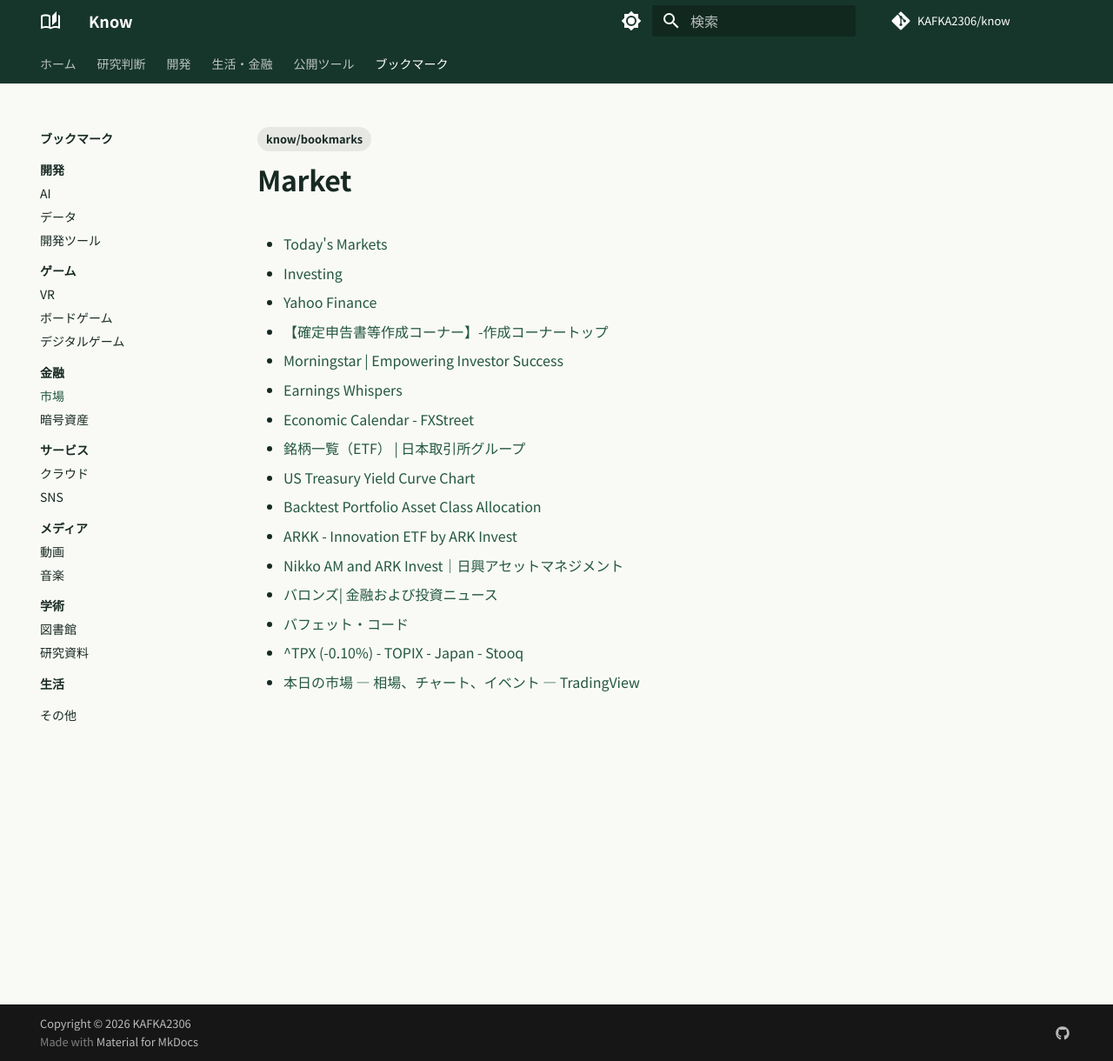
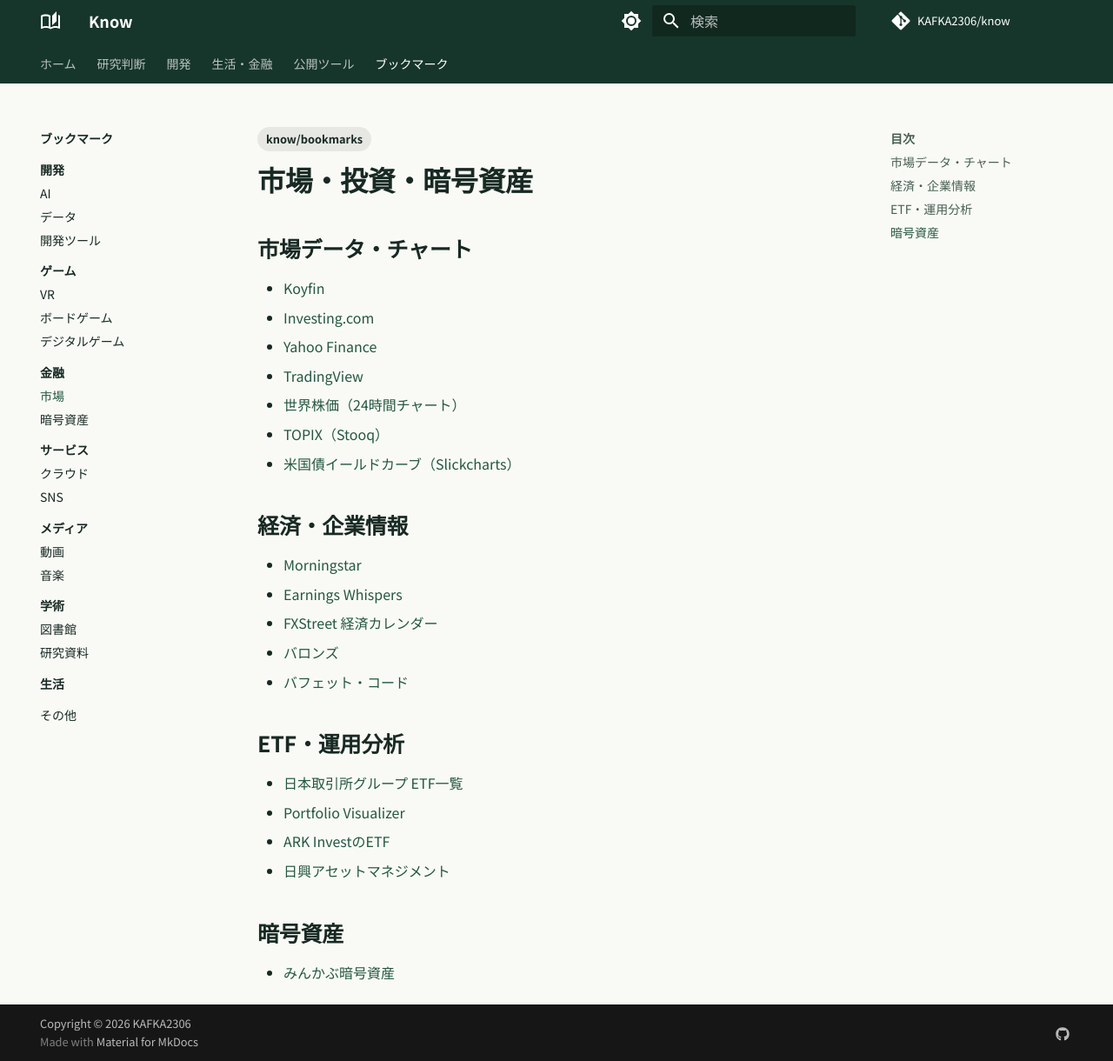
Before and after one commit to KAFKA2306/know, an MkDocs documentation site: the page built from docs/bookmarks/Finance/Market/index.md, in a window 1280 px wide and 1220 px high. Shown: the whole window at 87% size. Built offline with MkDocs 1.6.1 and Material for MkDocs 9.7.7, drawn with Linux system fonts in a browser that asks for light colours; comment, search, counter and statistics services are not loaded.

Commit message:
docs(bookmarks): classify sources in docs/bookmarks/Finance/Market/index.md

```diff
--- a/docs/bookmarks/Finance/Market/index.md
+++ b/docs/bookmarks/Finance/Market/index.md
@@ -1,24 +1,37 @@
 ---
 type: bookmark
-description: "「Market」のブックマークを探すための索引。"
+description: "金融市場、経済指標、企業分析、暗号資産を調べるリンク集。"
 tags:
   - know/bookmarks
 ---
-# Market
 
-- [Today's Markets](https://app.koyfin.com)
-- [Investing](https://www.investing.com)
+# 市場・投資・暗号資産
+
+## 市場データ・チャート
+
+- [Koyfin](https://app.koyfin.com)
+- [Investing.com](https://www.investing.com)
 - [Yahoo Finance](https://finance.yahoo.com)
-- [【確定申告書等作成コーナー】-作成コーナートップ](https://www.keisan.nta.go.jp)
-- [Morningstar | Empowering Investor Success](https://www.morningstar.com)
+- [TradingView](https://jp.tradingview.com)
+- [世界株価（24時間チャート）](https://sekai-kabuka.com)
+- [TOPIX（Stooq）](https://stooq.pl)
+- [米国債イールドカーブ（Slickcharts）](https://www.slickcharts.com)
+
+## 経済・企業情報
+
+- [Morningstar](https://www.morningstar.com)
 - [Earnings Whispers](https://www.earningswhispers.com)
-- [Economic Calendar - FXStreet](https://www.fxstreet.com)
-- [銘柄一覧（ETF） | 日本取引所グループ](https://www.jpx.co.jp)
-- [US Treasury Yield Curve Chart](https://www.slickcharts.com)
-- [Backtest Portfolio Asset Class Allocation](https://www.portfoliovisualizer.com)
-- [ARKK - Innovation ETF by ARK Invest](https://ark-funds.com)
-- [Nikko AM and ARK Invest｜日興アセットマネジメント](https://www.nikkoam.com)
-- [バロンズ| 金融および投資ニュース](https://www.barrons.com)
+- [FXStreet 経済カレンダー](https://www.fxstreet.com)
+- [バロンズ](https://www.barrons.com)
 - [バフェット・コード](https://www.buffett-code.com)
-- [^TPX (-0.10%) - TOPIX - Japan - Stooq](https://stooq.pl)
-- [本日の市場 — 相場、チャート、イベント — TradingView](https://jp.tradingview.com)
+
+## ETF・運用分析
+
+- [日本取引所グループ ETF一覧](https://www.jpx.co.jp)
+- [Portfolio Visualizer](https://www.portfoliovisualizer.com)
+- [ARK InvestのETF](https://ark-funds.com)
+- [日興アセットマネジメント](https://www.nikkoam.com)
+
+## 暗号資産
+
+- [みんかぶ暗号資産](https://cc.minkabu.jp)
```
